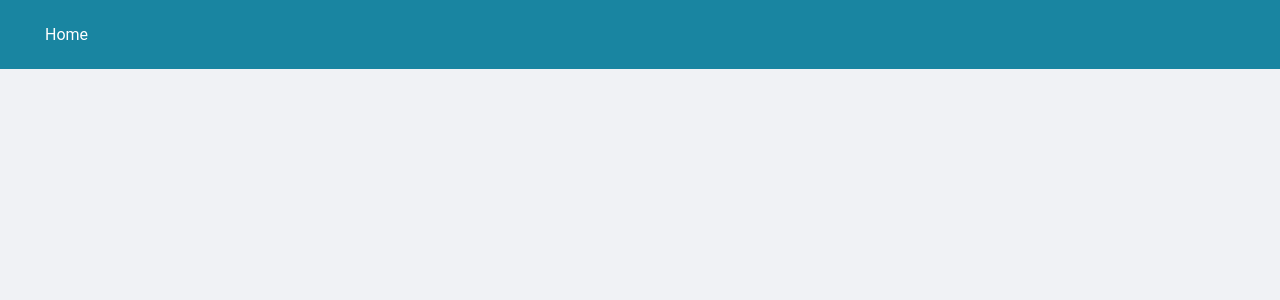
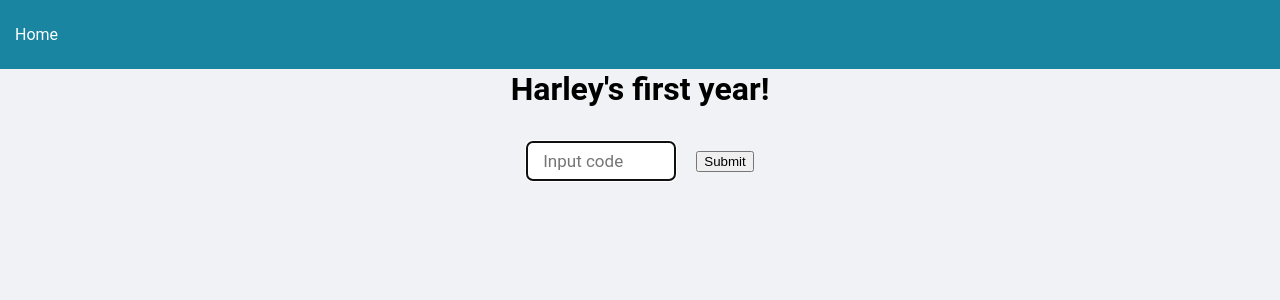
Before and after one commit to jposeyjr/katarina, a React (Create React App) app: page /#/firstyear in a window 1280 px wide. Shown: the top 300 px of the page. Built offline with nearby package versions, Linux system fonts and the light colour scheme; no server answers.

Commit message:
added first year video to site for viewers

```diff
--- a/package.json
+++ b/package.json
@@ -22,6 +22,7 @@
     "react": "^17.0.1",
     "react-day-picker": "^7.4.10",
     "react-dom": "^17.0.1",
+    "react-player": "^2.9.0",
     "react-redux": "^7.2.2",
     "react-router-dom": "^5.2.0",
     "react-scripts": "4.0.3",
--- a/src/App.css
+++ b/src/App.css
@@ -37,6 +37,27 @@ body {
     margin-top: 70px;
   }
 }
+
+/* FOR TEMP VIDEO PLAYER REMOVE LATER @TODO */
+.video-holder {
+  position: relative;
+  padding-top: 56.25%;
+  margin-top: 10%;
+}
+
+.video-title {
+  display: flex;
+  justify-content: center;
+  width: 100%;
+  margin-top: 70px;
+}
+
+.react-player {
+  position: absolute;
+  top: 0;
+  left: 0;
+}
+
 /* FORM CSS */
 
 .formHolder {
@@ -146,15 +167,13 @@ body {
   display: inline-block;
   line-height: 69px;
   height: 69px;
-  padding: 0 25px;
+  padding: 0 15px;
 }
 
 .navBar li a {
   text-decoration: none;
   text-align: center;
   position: relative;
-  margin: 0px 10px;
-  padding: 10px 10px;
   z-index: 0;
 }
 
--- a/src/App.js
+++ b/src/App.js
@@ -19,6 +19,7 @@ import LandingPage from './Pages/LandingPage/LandingPage';
 import BabyGuess from './Pages/Games/BabyGuess/BabyGuess';
 import { ToastContainer } from 'react-toastify';
 import 'react-toastify/dist/ReactToastify.css';
+import VideoPage from './Pages/VideoPage/VideoPage';
 
 const App = () => {
   const dispatch = useDispatch();
@@ -58,6 +59,12 @@ const App = () => {
         />
         <ProtectedRoute
           exact
+          path='/firstyear'
+          user={user}
+          component={VideoPage}
+        />
+        <ProtectedRoute
+          exact
           path='/home'
           user={user}
           component={HomePage}
--- /dev/null
+++ b/src/Pages/VideoPage/VideoPage.js
@@ -0,0 +1,49 @@
+import React, { useState } from 'react';
+import ReactPlayer from 'react-player/youtube';
+import { InputCode, InputHolder } from './style';
+
+const VideoPage = () => {
+  const [showVid, setShowVid] = useState(false);
+
+  const handleSubmit = (e) => {
+    e.preventDefault();
+    let code = e.target.code.value;
+    if (code === '120218') {
+      setShowVid(true);
+    }
+  };
+  return (
+    <>
+      <h1 className='video-title'>Harley's first year!</h1>
+      {!showVid ? (
+        <form onSubmit={handleSubmit} className='formArea'>
+          <InputHolder>
+            <InputCode
+              type='text'
+              name='code'
+              autoFocus
+              placeholder='Input code'
+              aria-label='code'
+            />
+          </InputHolder>
+          <div className='bottomArea'>
+            <button className='btnCode' type='submit'>
+              Submit
+            </button>
+          </div>
+        </form>
+      ) : (
+        <div className='video-holder'>
+          <ReactPlayer
+            className='react-player'
+            url='https://youtu.be/VclUZaeni20'
+            width='100%'
+            height='100%'
+          />
+        </div>
+      )}
+    </>
+  );
+};
+
+export default VideoPage;
--- /dev/null
+++ b/src/Pages/VideoPage/style.js
@@ -0,0 +1,28 @@
+import styled from 'styled-components';
+
+export const InputCode = styled.input`
+  direction: ltr;
+  margin: 0;
+  background: #fff;
+  border: 1px solid #dddfe2;
+  color: #000;
+  height: 40px;
+  line-height: 40px;
+  vertical-align: middle;
+  font-size: 17px;
+  padding: 14px 16px;
+  width: 150px;
+  border-radius: 6px;
+  font-family: inherit;
+`;
+
+export const InputHolder = styled.div`
+  direction: ltr;
+  line-height: 1.34;
+  text-align: center;
+  display: inline-block;
+  margin: auto;
+  padding: 6px 0;
+  font-size: 17px;
+  font-family: inherit;
+`;
--- a/src/Panels/Nav/Nav.js
+++ b/src/Panels/Nav/Nav.js
@@ -14,6 +14,9 @@ const Nav = () => {
             <li>
               <Link to='/games'>Games</Link>
             </li>
+            <li>
+              <Link to='firstyear'>Video</Link>
+            </li>
             <li>Logged In</li>
           </>
         )}
```
Also changed, not shown: 1 other file (tests, documents, lock files or other folders).
